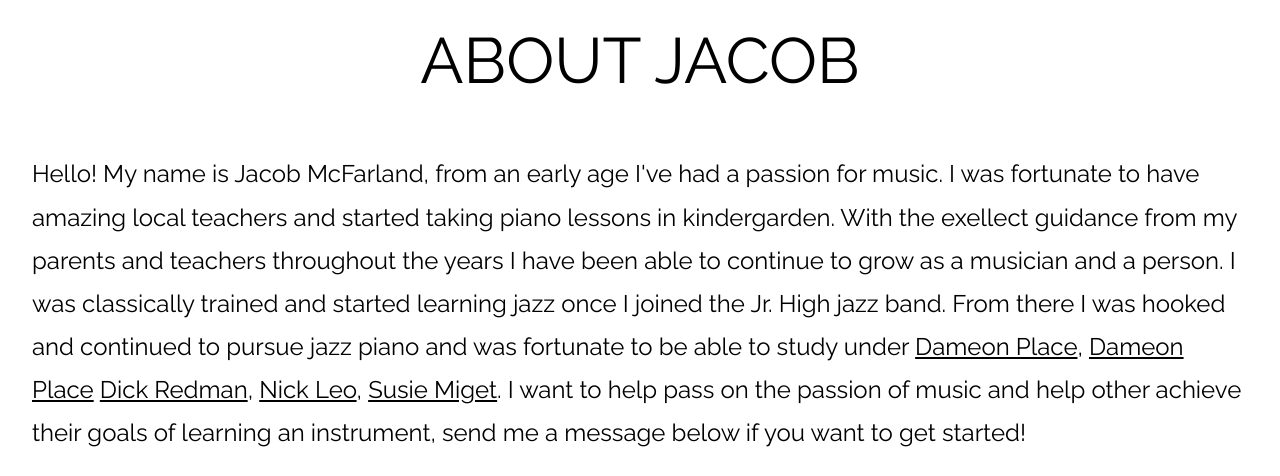
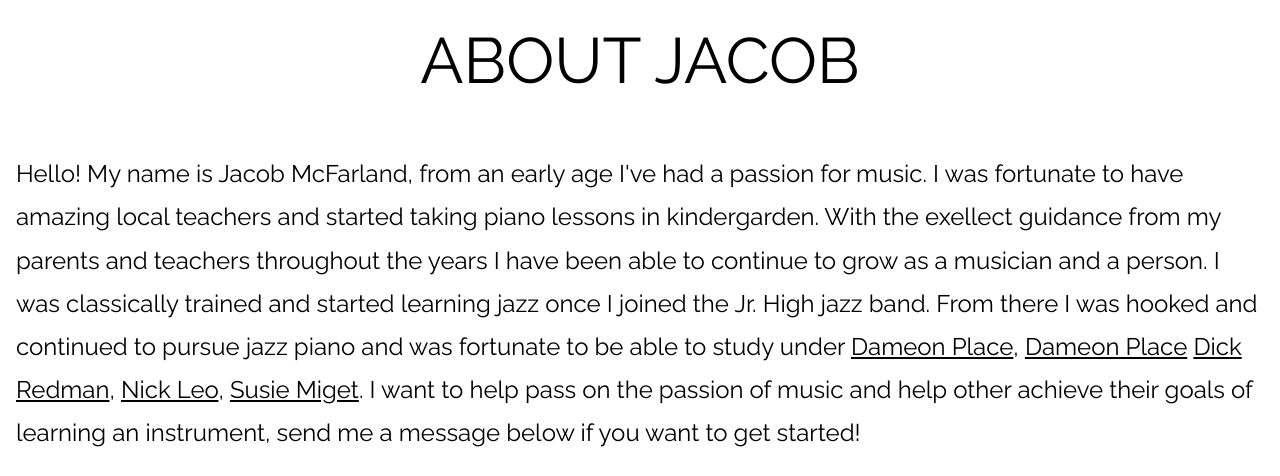
Before and after one commit to jwmcfarland/pianoLessonWebsite, a plain HTML site: page src/index.html in a window 1280 px wide. Shown: the part 935-1411 px from the top of the page. Drawn offline with nearby package versions, Linux system fonts and the light colour scheme.

Commit message:
container

```diff
--- a/src/index.html
+++ b/src/index.html
@@ -77,8 +77,6 @@ body, html {
 <!-- About Section -->
 <div class="w3-container" style="padding:128px 16px" id="about">
   <h3 class="w3-center w3-jumbo">ABOUT JACOB</h3>
-  <div class="w3-container">
-
     <div class="w3-col-s3">
     </div>
 
@@ -101,7 +99,6 @@ body, html {
 
     <div class="w3-col-s2">
     </div>
-  </div>
 
   <div class="w3-half">
   <p class="w3-center w3-xxxlarge">Experience & Testimonals</p>
```
